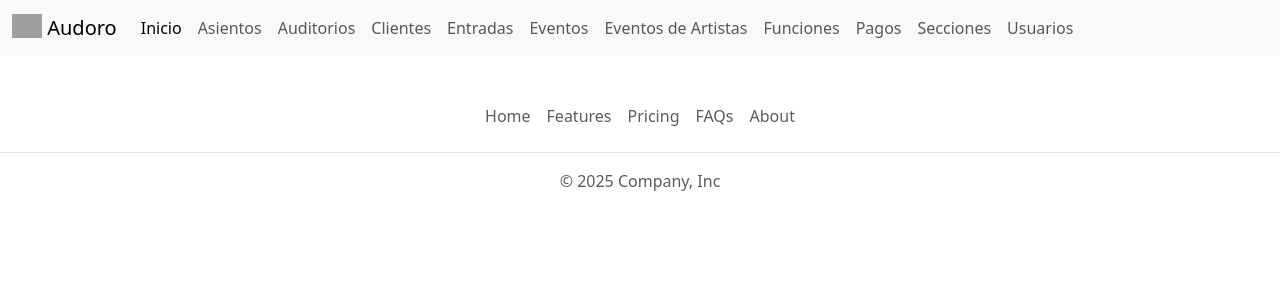
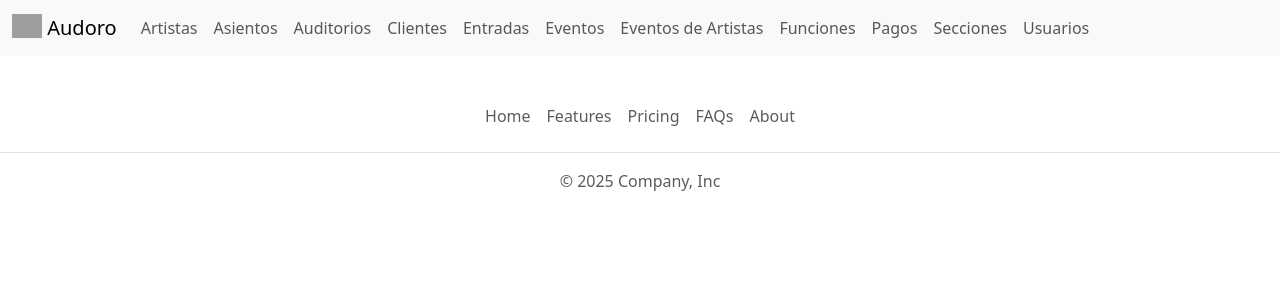
Before and after one commit to Ricomami/Auditorio-FrontEnd, an Angular app: page / in a window 1280 px wide. Shown: the top 300 px of the page. Built offline with nearby package versions, Linux system fonts and the light colour scheme; grey boxes are pictures that could not be loaded.

Commit message:
Correccion del enlace en la linea 24 de src/app/app.html para redirigir hacia 'artistas' en lugar de 'Inicio'

```diff
--- a/src/app/app.html
+++ b/src/app/app.html
@@ -21,7 +21,7 @@
     <div class="collapse navbar-collapse" id="navbarSupportedContent">
       <ul class="navbar-nav me-auto mb-2 mb-lg-0">
         <li class="nav-item">
-          <a class="nav-link active" aria-current="page" href="#">Inicio</a>
+          <a class="nav-link" [routerLink]="['/artista']" href="#">Artistas</a>
         </li>
         <li class="nav-item">
           <a class="nav-link" [routerLink]="['/asiento']" href="#">Asientos</a>
```
